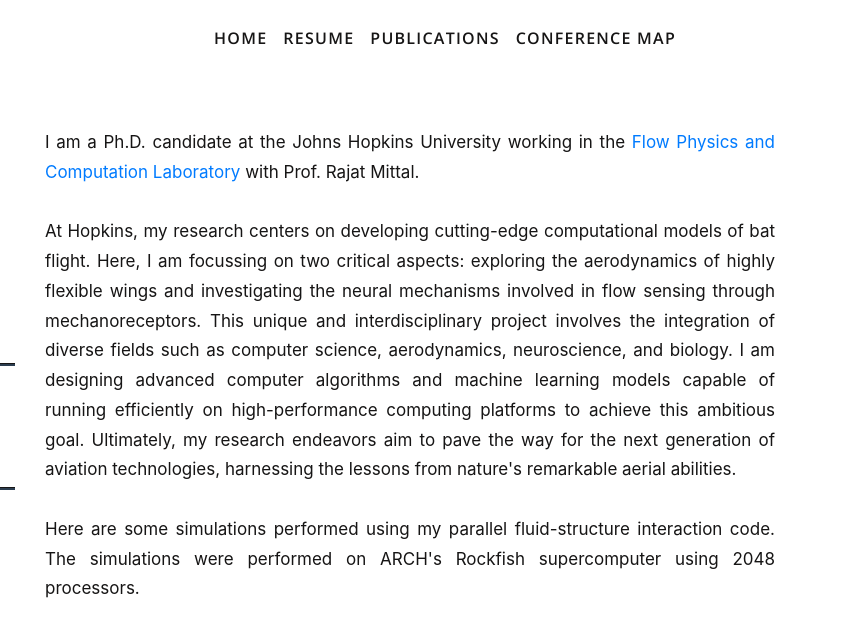
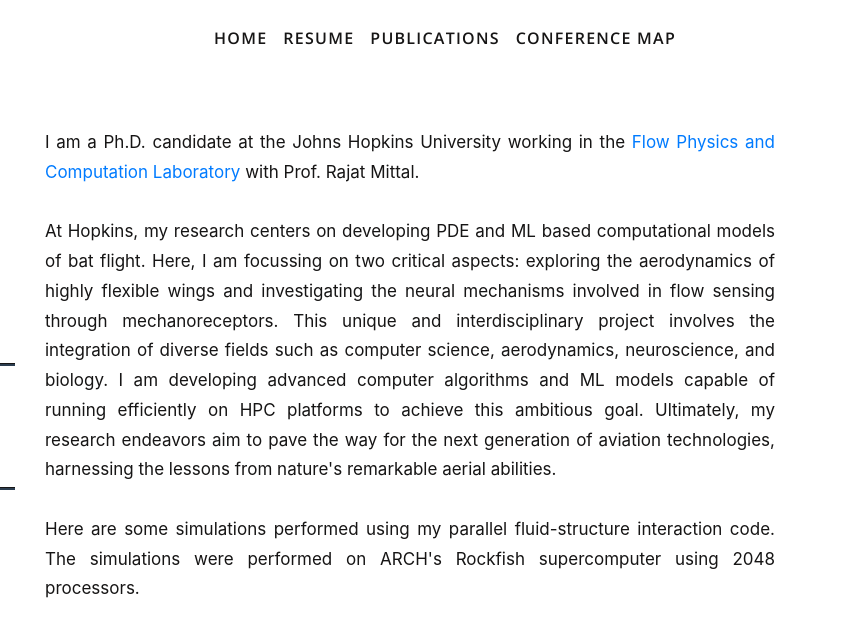
Before and after one commit to sushrutkr/sushrutkr.github.io, a plain HTML site: page index.html in a window 1280 px wide. Shown: the top 631 px of the page, 420-1280 px from the left. Drawn offline with nearby package versions, Linux system fonts and the light colour scheme; files whose address does not match are found by name.

Commit message:
Intro updated

```diff
--- a/index.html
+++ b/index.html
@@ -120,7 +120,8 @@
                 <div class="col-md-8">
                     <p class="text-justify">
                         I am a Ph.D. candidate at the Johns Hopkins University working in the <a href="https://engineering.jhu.edu/fsag/" target="_blank">Flow Physics and Computation Laboratory</a> with Prof. Rajat Mittal. <br><br>
-                        At Hopkins, my research centers on developing cutting-edge computational models of bat flight. Here, I am focussing on two critical aspects: exploring the aerodynamics of highly flexible wings and investigating the neural mechanisms involved in flow sensing through mechanoreceptors. This unique and interdisciplinary project involves the integration of diverse fields such as computer science, aerodynamics, neuroscience, and biology. I am designing advanced computer algorithms and machine learning models capable of running efficiently on high-performance computing platforms to achieve this ambitious goal. Ultimately, my research endeavors aim to pave the way for the next generation of aviation technologies, harnessing the lessons from nature's remarkable aerial abilities.
+
+                        At Hopkins, my research centers on developing PDE and ML based computational models of bat flight. Here, I am focussing on two critical aspects: exploring the aerodynamics of highly flexible wings and investigating the neural mechanisms involved in flow sensing through mechanoreceptors. This unique and interdisciplinary project involves the integration of diverse fields such as computer science, aerodynamics, neuroscience, and biology. I am developing advanced computer algorithms and ML models capable of running efficiently on HPC platforms to achieve this ambitious goal. Ultimately, my research endeavors aim to pave the way for the next generation of aviation technologies, harnessing the lessons from nature's remarkable aerial abilities.
                         <br><br>
                         Here are some simulations performed using my parallel fluid-structure interaction code. The simulations were performed on ARCH's Rockfish supercomputer using 2048 processors.<br><br>
                         <iframe width="320" height="270" src="https://www.youtube.com/embed/WT0onFc3z1k?autoplay=1&loop=1" title="YouTube video player" frameborder="0" allow="accelerometer; autoplay; clipboard-write; encrypted-media; gyroscope; picture-in-picture; web-share" allowfullscreen></iframe>
```
Also changed, not shown: files/Sushrut_Kumar_JHU_Resume.png.
